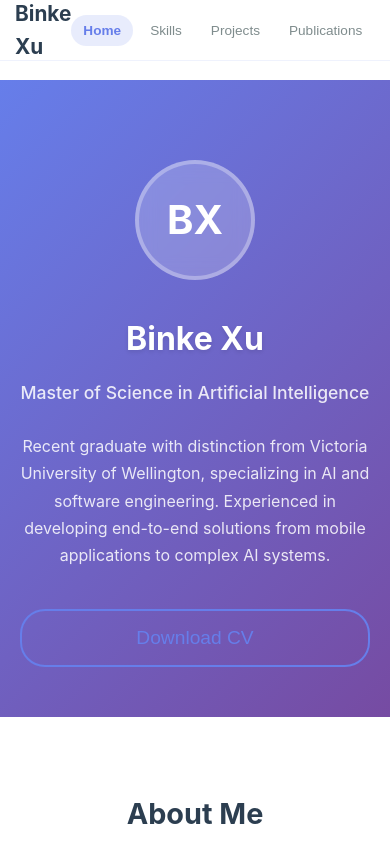
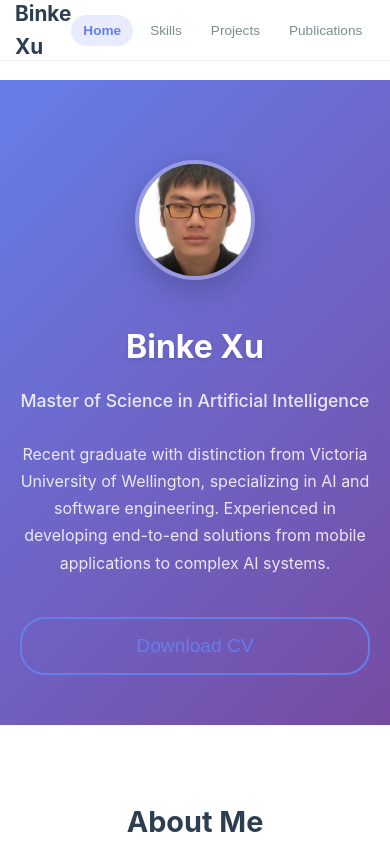
Before and after one commit to BinkeXu/binke-xu-portfolio, a React (Create React App) app: page / in a window 390 px wide. Shown: the top 844 px of the page. Built offline with nearby package versions, Linux system fonts and the light colour scheme.

Commit message:
Add my photo to homepage.

```diff
--- a/package.json
+++ b/package.json
@@ -40,6 +40,6 @@
     ]
   },
   "devDependencies": {
-    "gh-pages": "^6.3.0"
+    "gh-pages": "^4.0.0"
   }
 }
--- a/src/components/Home.css
+++ b/src/components/Home.css
@@ -47,7 +47,24 @@
   flex-shrink: 0;
 }
 
-/* Profile Image Placeholder */
+/* Profile Photo */
+/* Styling for the user's actual profile photo */
+.profile-photo {
+  width: 200px;
+  height: 200px;
+  border-radius: 50%;
+  object-fit: cover;
+  border: 4px solid rgba(255, 255, 255, 0.3);
+  box-shadow: 0 10px 30px rgba(0, 0, 0, 0.2);
+  transition: transform 0.3s ease, box-shadow 0.3s ease;
+}
+
+.profile-photo:hover {
+  transform: scale(1.05);
+  box-shadow: 0 15px 40px rgba(0, 0, 0, 0.3);
+}
+
+/* Profile Image Placeholder (Fallback) */
 /* Temporary placeholder until actual profile photo is added */
 .profile-placeholder {
   width: 200px;
@@ -306,6 +323,11 @@
   }
 
   /* Reduce profile image size for mobile */
+  .profile-photo {
+    width: 150px;
+    height: 150px;
+  }
+
   .profile-placeholder {
     width: 150px;
     height: 150px;
@@ -360,6 +382,11 @@
     padding: 80px 0 50px;
   }
 
+  .profile-photo {
+    width: 120px;
+    height: 120px;
+  }
+
   .profile-placeholder {
     width: 120px;
     height: 120px;
--- a/src/components/Home.js
+++ b/src/components/Home.js
@@ -1,5 +1,6 @@
 import React from 'react';
 import './Home.css';
+import myPhoto from '../img/My photo.jpg';
 
 /**
  * Home Component - Main Landing Page
@@ -50,11 +51,11 @@ const Home = () => {
           <div className="profile-section">
             {/* Profile Image */}
             {/*
-              Currently displays initials "BX" as a placeholder
-              Can be replaced with an actual profile photo
+              Displays the user's actual profile photo
+              Responsive and optimized for all screen sizes
             */}
             <div className="profile-image">
-              <div className="profile-placeholder">BX</div>
+              <img src={myPhoto} alt="Binke Xu - AI and Software Engineering Professional" className="profile-photo" />
             </div>
 
             {/* Hero Text Content */}
```
Also changed, not shown: src/img/My photo.jpg (added), 1 other file (tests, documents, lock files or other folders).
